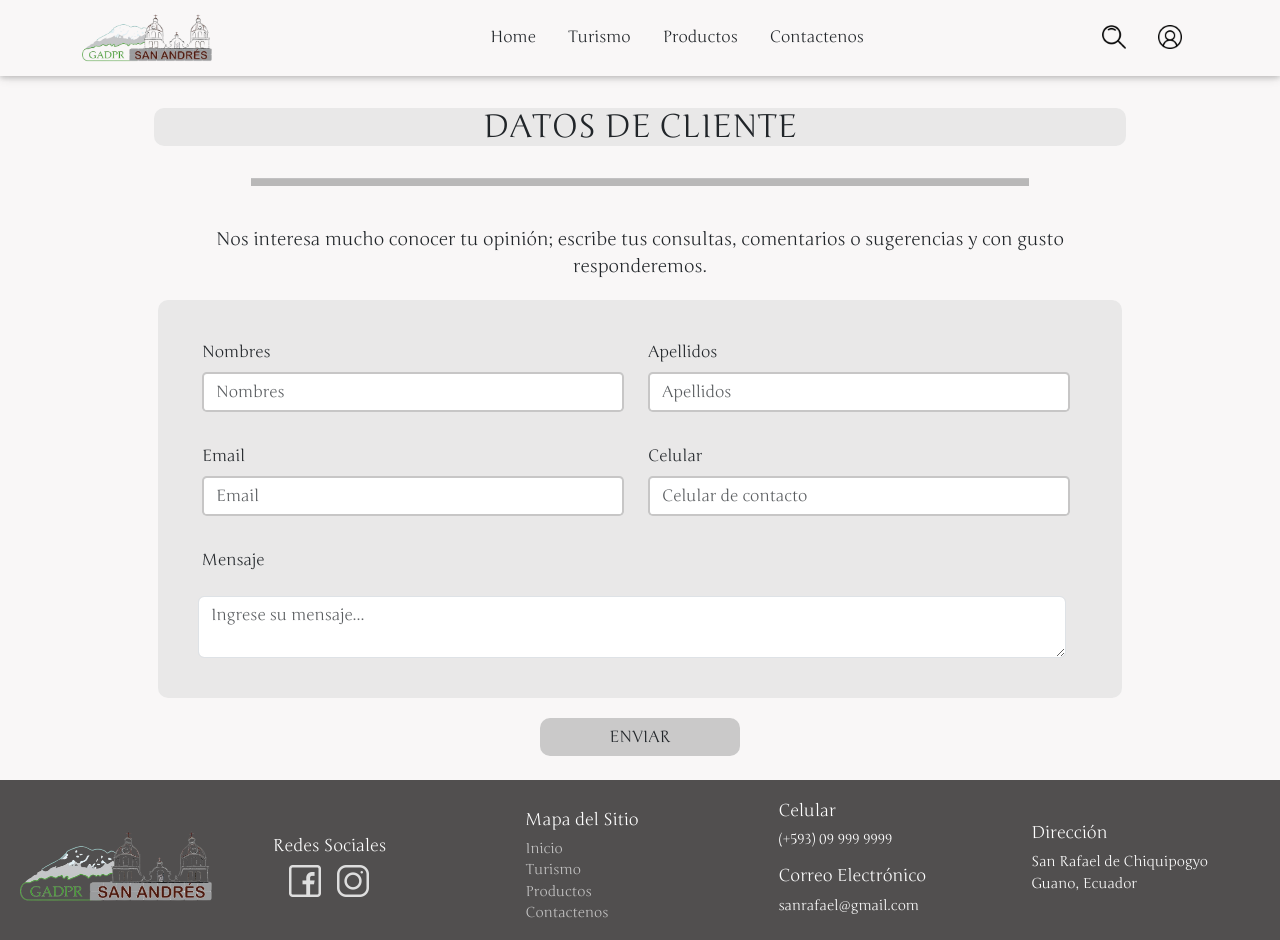
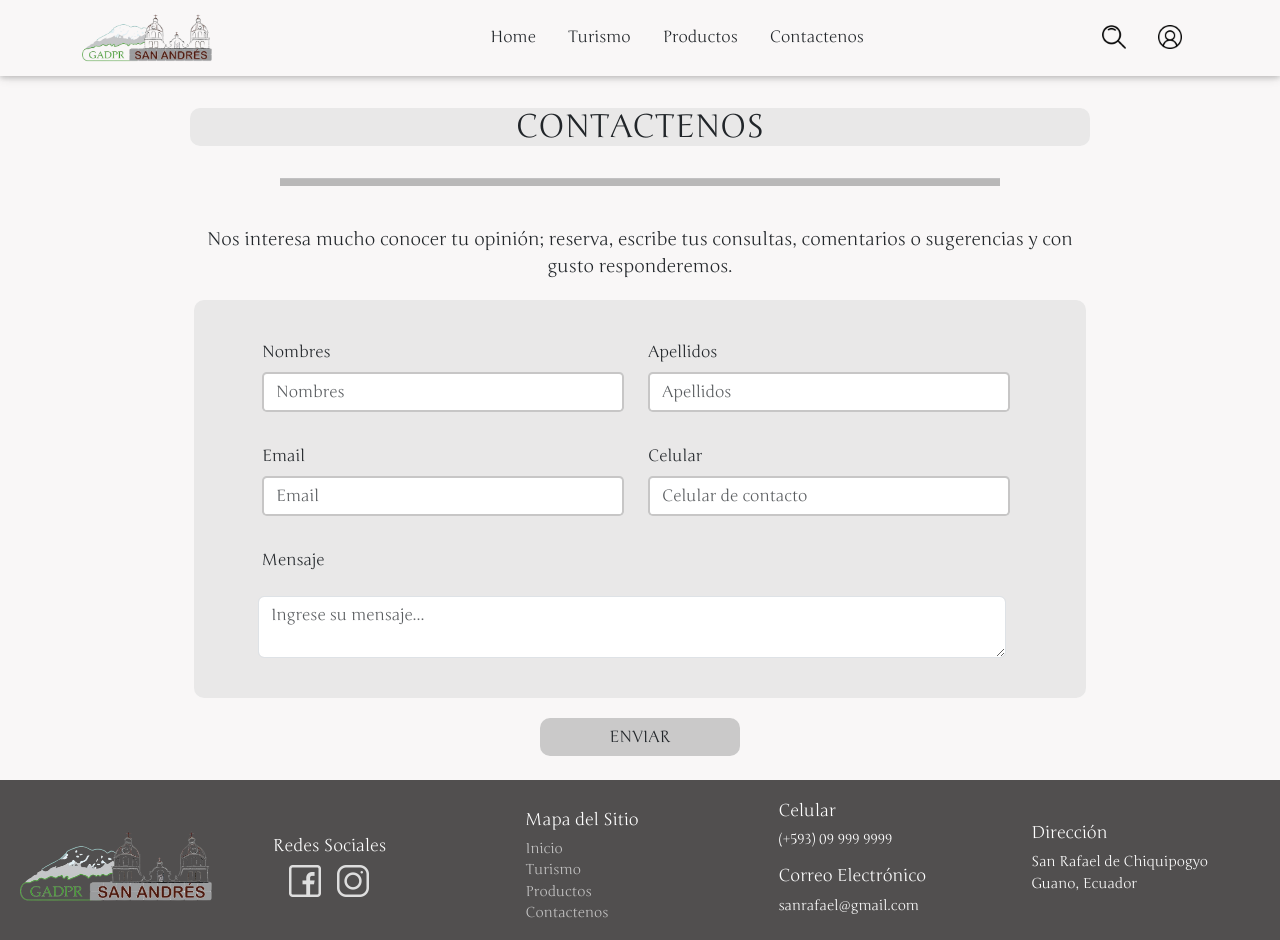
Before and after one commit to JhonnatanJ/Turismo-Guano-Front, an Angular app: page /contactenos in a window 1280 px wide. Built offline with nearby package versions, Linux system fonts and the light colour scheme; a small style sheet from the web is missing.

Commit message:
style(contactenos): modifica estilo de formulario y titulo

```diff
--- a/src/app/contacts/pages/contactenos/contactenos.component.html
+++ b/src/app/contacts/pages/contactenos/contactenos.component.html
@@ -1,6 +1,6 @@
-<div class="container d-flex flex-column justify-content-center">
+<div class="container d-flex flex-column justify-content-center px-5">
   <div class="d-flex flex-column flex-wrap justify-content-center m-4 px-5">
-    <h2 class="text-center mt-2 mb-0 titulo">DATOS DE CLIENTE</h2>
+    <h2 class="text-center mt-2 mb-0 titulo">CONTACTENOS</h2>
     <br />
 
     <div class="d-flex mb-2 p-0 justify-content-center">
@@ -9,12 +9,12 @@
 
     <div class="row mt-3 text-center">
       <p class="decripcion">
-        Nos interesa mucho conocer tu opinión; escribe tus consultas,
+        Nos interesa mucho conocer tu opinión; reserva, escribe tus consultas,
         comentarios o sugerencias y con gusto responderemos.
       </p>
     </div>
 
-    <form class="m-1 p-4 formulario" [formGroup]="formCliente">
+    <form class="m-1 p-4 formulario px-5" [formGroup]="formCliente">
       <div class="row container-fluid input">
         <div class="col-12 col-sm-6">
           <label for="nombre" class="form-label">Nombres</label><br />
```
